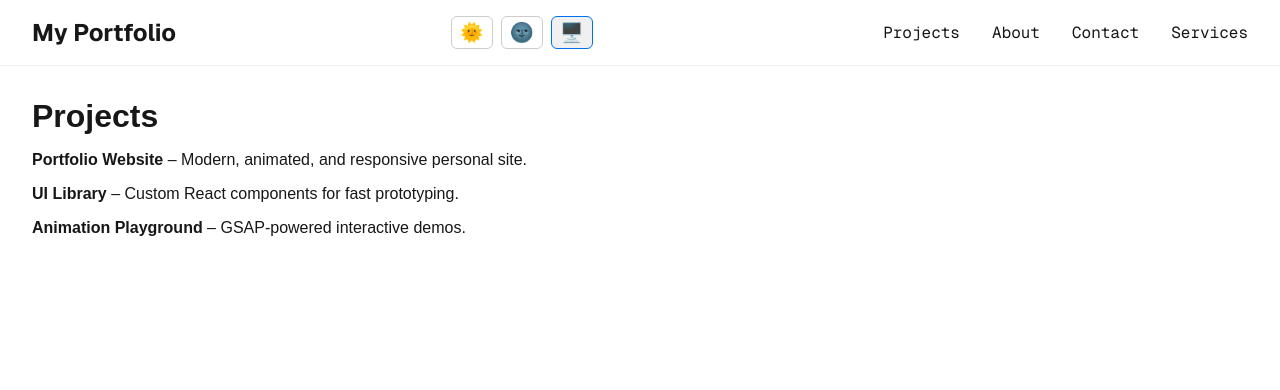
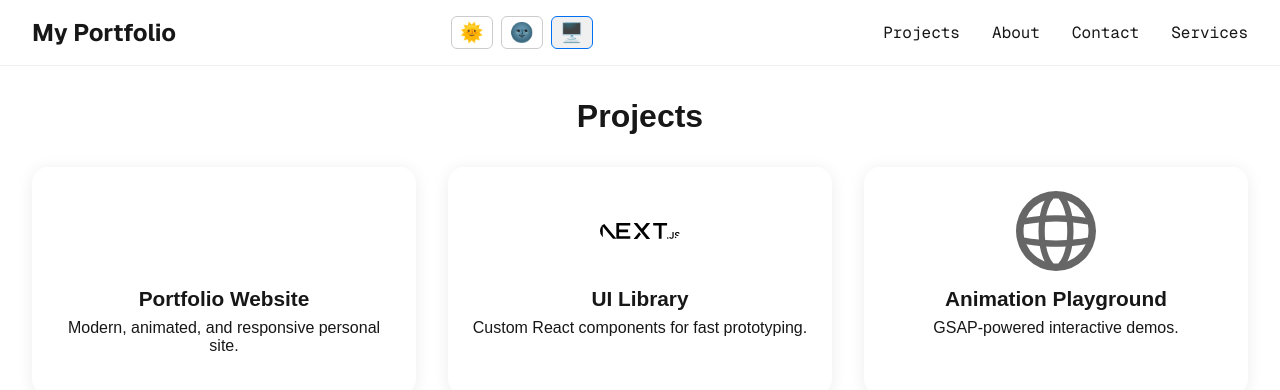
Before and after one commit to berki6/berki6.github.io, a Next.js app: page /projects in a window 1280 px wide. Shown: the top 390 px of the page. Built offline with nearby package versions, Linux system fonts and the light colour scheme.

Commit message:
feat: refactor Projects component to use a dynamic grid layout and improve styling

```diff
--- a/src/app/projects/page.js
+++ b/src/app/projects/page.js
@@ -1,27 +1,188 @@
 "use client";
 
 export default function Projects() {
+  const projects = [
+    {
+      title: "Portfolio Website",
+      desc: "Modern, animated, and responsive personal site.",
+      img: "/vercel.svg",
+      site: "https://berki6.github.io",
+      code: "https://github.com/berki6/berki6.github.io",
+    },
+    {
+      title: "UI Library",
+      desc: "Custom React components for fast prototyping.",
+      img: "/next.svg",
+      site: "#",
+      code: "#",
+    },
+    {
+      title: "Animation Playground",
+      desc: "GSAP-powered interactive demos.",
+      img: "/globe.svg",
+      site: "#",
+      code: "#",
+    },
+  ];
+
   return (
-    <main style={{ padding: "2rem" }}>
-      <h1
-        style={{ fontSize: "2rem", fontWeight: "bold", marginBottom: "1rem" }}
-      >
-        Projects
-      </h1>
-      <ul style={{ listStyle: "none", padding: 0 }}>
-        <li style={{ marginBottom: "16px" }}>
-          <strong>Portfolio Website</strong> – Modern, animated, and responsive
-          personal site.
-        </li>
-        <li style={{ marginBottom: "16px" }}>
-          <strong>UI Library</strong> – Custom React components for fast
-          prototyping.
-        </li>
-        <li>
-          <strong>Animation Playground</strong> – GSAP-powered interactive
-          demos.
-        </li>
-      </ul>
+    <main className="projects-main">
+      <h1 className="projects-title">Projects</h1>
+      <div className="projects-grid">
+        {projects.map((p, i) => (
+          <div className="project-card" key={i}>
+            <div className="project-img-wrap">
+              <img src={p.img} alt={p.title} className="project-img" />
+            </div>
+            <div className="project-info">
+              <h2>{p.title}</h2>
+              <p>{p.desc}</p>
+            </div>
+            <div className="project-actions">
+              <a
+                href={p.site}
+                target="_blank"
+                rel="noopener noreferrer"
+                className="action-btn"
+                aria-label="View site"
+              >
+                {/* Outline Eye SVG */}
+                <svg
+                  xmlns="http://www.w3.org/2000/svg"
+                  fill="none"
+                  viewBox="0 0 24 24"
+                  strokeWidth={1.5}
+                  stroke="currentColor"
+                  style={{ width: 24, height: 24 }}
+                >
+                  <path
+                    strokeLinecap="round"
+                    strokeLinejoin="round"
+                    d="M2.036 12.322a1.012 1.012 0 0 1 0-.639C3.423 7.51 7.36 4.5 12 4.5c4.638 0 8.573 3.007 9.963 7.178.07.207.07.431 0 .639C20.577 16.49 16.64 19.5 12 19.5c-4.638 0-8.573-3.007-9.963-7.178Z"
+                  />
+                  <path
+                    strokeLinecap="round"
+                    strokeLinejoin="round"
+                    d="M15 12a3 3 0 1 1-6 0 3 3 0 0 1 6 0Z"
+                  />
+                </svg>
+              </a>
+              <a
+                href={p.code}
+                target="_blank"
+                rel="noopener noreferrer"
+                className="action-btn"
+                aria-label="View code"
+              >
+                {/* Outline Code SVG */}
+                <svg
+                  xmlns="http://www.w3.org/2000/svg"
+                  viewBox="0 0 24 24"
+                  fill="currentColor"
+                  style={{ width: 24, height: 24 }}
+                >
+                  <path
+                    fillRule="evenodd"
+                    d="M14.447 3.026a.75.75 0 0 1 .527.921l-4.5 16.5a.75.75 0 0 1-1.448-.394l4.5-16.5a.75.75 0 0 1 .921-.527ZM16.72 6.22a.75.75 0 0 1 1.06 0l5.25 5.25a.75.75 0 0 1 0 1.06l-5.25 5.25a.75.75 0 1 1-1.06-1.06L21.44 12l-4.72-4.72a.75.75 0 0 1 0-1.06Zm-9.44 0a.75.75 0 0 1 0 1.06L2.56 12l4.72 4.72a.75.75 0 0 1-1.06 1.06L.97 12.53a.75.75 0 0 1 0-1.06l5.25-5.25a.75.75 0 0 1 1.06 0Z"
+                    clipRule="evenodd"
+                  />
+                </svg>
+              </a>
+            </div>
+          </div>
+        ))}
+      </div>
+      <style jsx global>{`
+        .projects-main {
+          padding: 2rem;
+        }
+        .projects-title {
+          font-size: 2rem;
+          font-weight: bold;
+          margin-bottom: 2rem;
+          text-align: center;
+        }
+        .projects-grid {
+          display: grid;
+          grid-template-columns: repeat(auto-fit, minmax(300px, 1fr));
+          gap: 2rem;
+        }
+        .project-card {
+          background: var(--background);
+          border-radius: 16px;
+          box-shadow: 0 2px 16px rgba(0, 0, 0, 0.08);
+          padding: 1.5rem;
+          display: flex;
+          flex-direction: column;
+          align-items: center;
+          position: relative;
+          transition: box-shadow 0.2s, transform 0.2s;
+        }
+        .project-card:hover {
+          box-shadow: 0 4px 32px rgba(0, 0, 0, 0.16);
+          transform: translateY(-4px) scale(1.02);
+        }
+        .project-img-wrap {
+          width: 80px;
+          height: 80px;
+          display: flex;
+          align-items: center;
+          justify-content: center;
+          margin-bottom: 1rem;
+        }
+        .project-img {
+          max-width: 100%;
+          max-height: 100%;
+          border-radius: 8px;
+        }
+        .project-info {
+          text-align: center;
+          margin-bottom: 1rem;
+        }
+        .project-info h2 {
+          font-size: 1.3rem;
+          font-weight: 600;
+          margin-bottom: 0.5rem;
+        }
+        .project-info p {
+          font-size: 1rem;
+          color: var(--foreground);
+        }
+        .project-actions {
+          display: flex;
+          gap: 1rem;
+          opacity: 0;
+          pointer-events: none;
+          position: absolute;
+          left: 0;
+          right: 0;
+          bottom: 1.5rem;
+          justify-content: center;
+          transition: opacity 0.2s;
+        }
+        .project-card:hover .project-actions {
+          opacity: 1;
+          pointer-events: auto;
+        }
+        .action-btn {
+          background: var(--gray-alpha-100, #f0f0f0);
+          border: none;
+          border-radius: 8px;
+          padding: 0.5rem 1rem;
+          font-size: 1rem;
+          color: var(--foreground);
+          display: flex;
+          align-items: center;
+          gap: 0.5rem;
+          cursor: pointer;
+          box-shadow: 0 1px 4px rgba(0, 0, 0, 0.06);
+          transition: background 0.2s, box-shadow 0.2s;
+        }
+        .action-btn:hover {
+          background: #0070f3;
+          color: #fff;
+        }
+      `}</style>
     </main>
   );
 }
```
